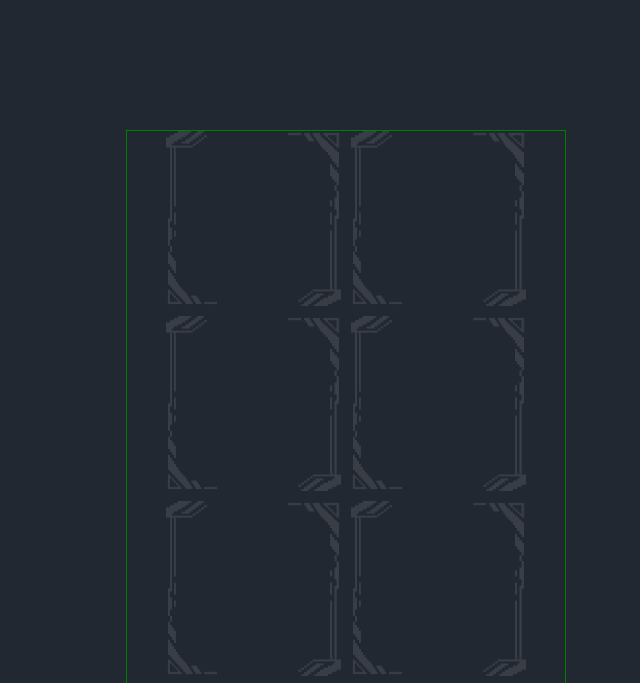
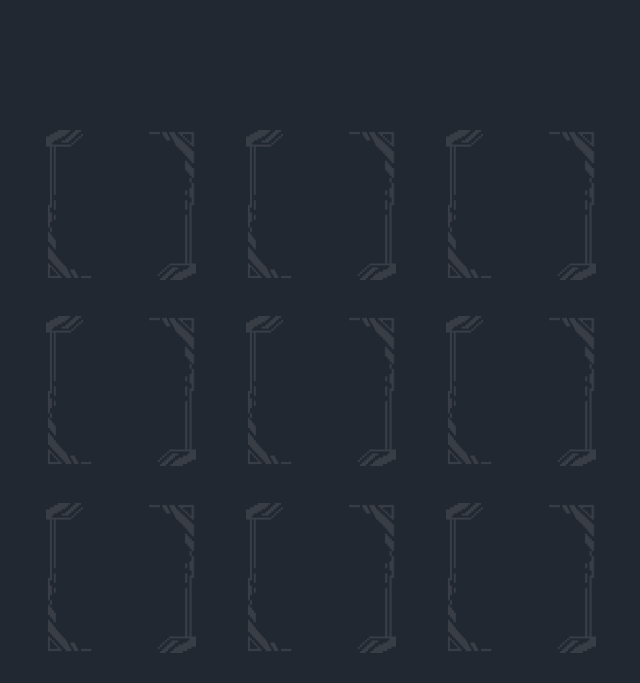
Before and after one commit to nxcholas/tic-tac-toe, a plain HTML site: page index.html in a window 1280 px wide. Shown: the part 75-758 px from the top of the page, without its empty margins (294-934 px from the left). Drawn offline with Linux system fonts and the light colour scheme.

Commit message:
shouldm work

```diff
--- a/styles.css
+++ b/styles.css
@@ -34,14 +34,15 @@ body {
 }
 
 .container {
-    width: 55vh;
-    height: 100%;
-    display: flex;
-    flex-wrap: wrap;
+    height: 70vh;
+    width: 70vw;
+    display: grid;
     justify-content: center;
-    gap: 10px;
-    margin-bottom: 5%;
-    border: 1px solid green;
+    grid: repeat(3, minmax(150px,200px)) / repeat(3, minmax(150px,200px));
+    grid-auto-rows: minmax(150px,150px);
+    -ms-overflow-style: none;
+    scrollbar-width: none;
+    overflow-y: scroll;
 }
 
 .initial-style {
@@ -139,8 +140,8 @@ button{
 
 @media (max-height: 655px) {
     .grid {
-        width: 110px;
-        height: 110px;
+        width: 130px;
+        height: 130px;
     }
 
     .container{
@@ -169,3 +170,10 @@ button{
         margin-bottom: 16px;
     }
 }
+
+@media (min-height: 655px) {
+    .grid{
+        width: 150px;
+        height: 150px;
+    }
+}
```
